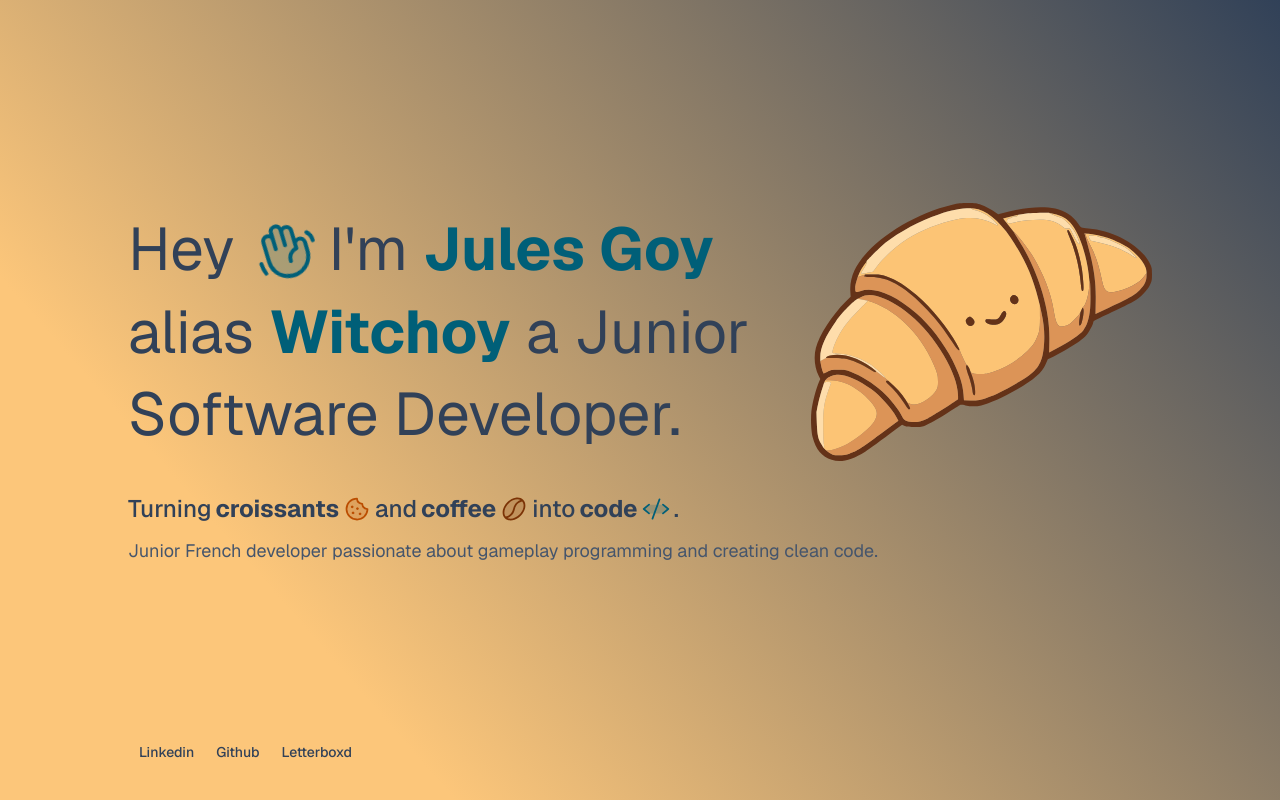
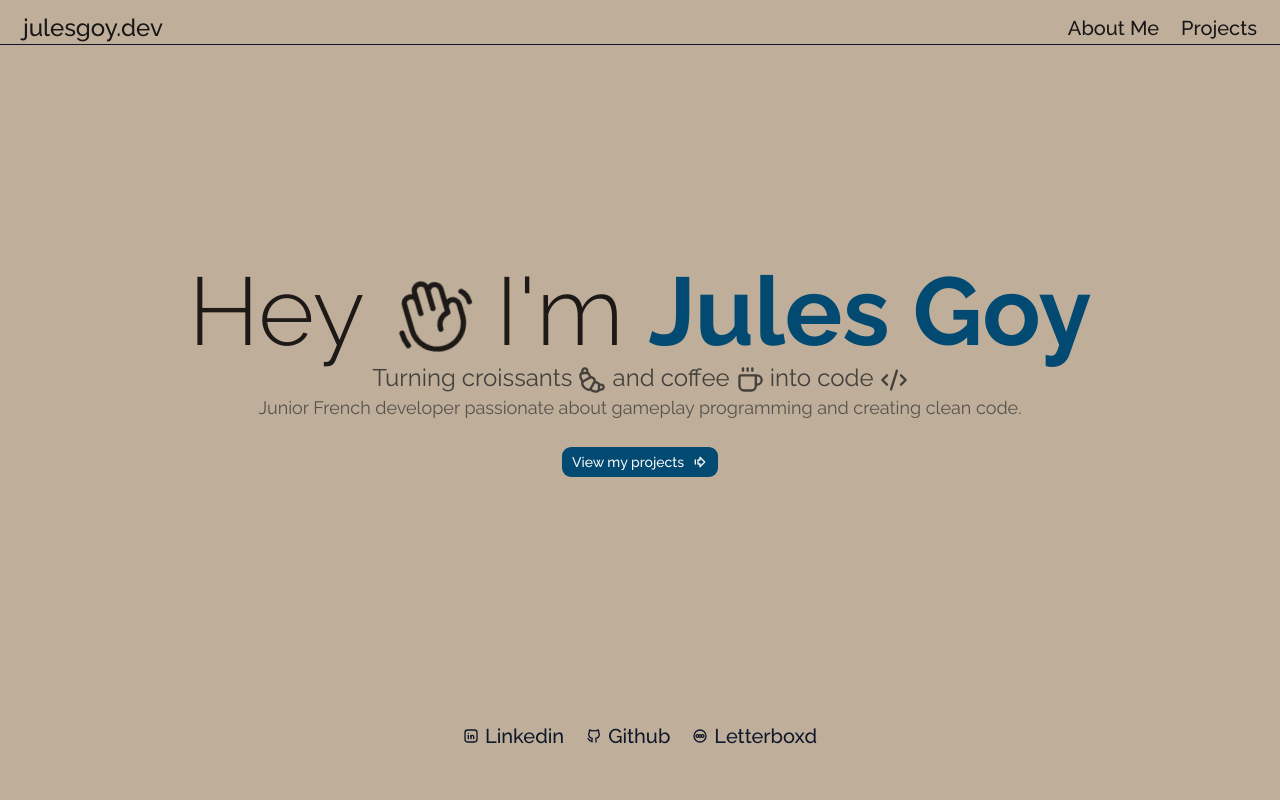
Before and after one commit to Witchoy/portfolio-nextjs, a Next.js app: page / in a window 1280 px wide. Built offline with nearby package versions, Linux system fonts and the light colour scheme.

Commit message:
feat: changed home style

```diff
--- a/app/global.css
+++ b/app/global.css
@@ -7,11 +7,6 @@
 :root {
   --background: oklch(1 0 0);
   --foreground: oklch(0.145 0 0);
-  --hero-gradient: linear-gradient(
-    49deg,
-    rgba(252, 198, 122, 1) 23%,
-    rgba(49, 65, 88, 1) 100%
-  );
   --card: oklch(1 0 0);
   --card-foreground: oklch(0.145 0 0);
   --popover: oklch(1 0 0);
@@ -132,8 +127,13 @@
   }
 }
 
-.hero-bg {
-  background: var(--hero-gradient);
+.noise {
+  background: linear-gradient(to right, #bfae99), url(/public/noise.svg);
+  filter: contrast(170%) brightness(1000%);
+}
+
+.background-vanilla-dust {
+  background: #bfae99;
 }
 
 .wave {
--- a/app/layout.tsx
+++ b/app/layout.tsx
@@ -1,10 +1,14 @@
 import "@/app/global.css";
 import type { Metadata } from "next";
-import { Geist } from "next/font/google";
+import { Raleway } from "next/font/google";
 import { cn } from "@/lib/utils";
 import { TooltipProvider } from "@/components/ui/tooltip";
 
-const geist = Geist({ subsets: ["latin"], variable: "--font-sans" });
+const font = Raleway({
+  subsets: ["latin"],
+  variable: "--font-sans",
+  weight: ["100", "200", "300", "400", "500", "600", "700"],
+});
 
 export const metadata: Metadata = {
   title: "Jules Goy",
@@ -17,7 +21,7 @@ export default function RootLayout({
   children: React.ReactNode;
 }>) {
   return (
-    <html lang="en" className={cn("dark", "font-sans", geist.variable)}>
+    <html lang="en" className={cn("light", "font-sans", font.variable)}>
       <body className="bg-background">
         <TooltipProvider>{children}</TooltipProvider>
       </body>
--- a/app/page.tsx
+++ b/app/page.tsx
@@ -1,95 +1,138 @@
 "use client";
 
-import Image from "next/image";
 import {
-  CodeIcon,
-  CoffeeBeanIcon,
-  CookieIcon,
-  HandWavingIcon,
-} from "@phosphor-icons/react";
-import {
-  Tooltip,
-  TooltipContent,
-  TooltipTrigger,
-} from "@/components/ui/tooltip";
+  LuArrowBigRightDash,
+  LuCoffee,
+  LuCodeXml,
+  LuCroissant,
+} from "react-icons/lu";
+import { PiHandWaving } from "react-icons/pi";
 import { motion } from "motion/react";
 import SocialLinks from "@/components/social-links";
+import MenuBar from "@/components/menu-bar";
+import { Button } from "@/components/ui/button";
 
 export default function Home() {
   return (
-    <main className="hero-bg relative min-h-screen flex flex-col justify-center px-12 lg:px-32 2xl:px-128s">
-      <div className="flex items-center gap-8">
-        <div className="flex-1 text-slate-700 text-6xl">
-          <p className="leading-snug">
-            Hey{" "}
-            <HandWavingIcon
-              size={64}
-              className="wave text-cyan-800 inline align-middle"
-              weight="duotone"
-            />{" "}
-            I&apos;m{" "}
+    <main className="min-h-screen flex flex-col background-vanilla-dust">
+      <MenuBar />
+      <div className="flex-1 flex justify-center items-center">
+        <div className="text-stone-900 text-center">
+          <p className="text-8xl font-light">
+            Hey <PiHandWaving size={84} className="wave inline align-middle" />{" "}
+            I'm{" "}
             <motion.strong
-              className="text-cyan-800"
+              className="text-sky-900 font-bold"
               whileHover={{ scale: 1.1 }}
               style={{ display: "inline-block" }}
             >
               Jules Goy
-            </motion.strong>{" "}
-            alias{" "}
-            <motion.strong
-              className="text-cyan-800"
-              whileHover={{ scale: 1.1 }}
-              style={{ display: "inline-block" }}
-            >
-              Witchoy
-            </motion.strong>{" "}
-            a Junior Software Developer.
+            </motion.strong>
           </p>
-        </div>
-        <Image
-          src="/no_background_ai_slop.svg"
-          width={1}
-          height={1}
-          alt="Placeholder ai slop image"
-          className="w-1/3 hidden md:block"
-        />
-      </div>
-      <section className="py-8">
-        <div className="flex flex-col gap-3 text-slate-700">
-          <h4 className="text-2xl font-medium flex items-center flex-wrap gap-1">
-            Turning <strong>croissants</strong>
-            <Tooltip>
-              <TooltipTrigger asChild>
-                <button className="inline-flex items-center align-middle cursor-help">
-                  <CookieIcon
-                    size={28}
-                    weight="duotone"
-                    className="text-amber-700"
-                  />
-                </button>
-              </TooltipTrigger>
-              <TooltipContent>
-                <p>I couldn&apos;t find a croissant icon...</p>
-              </TooltipContent>
-            </Tooltip>
-            and <strong>coffee</strong>
-            <CoffeeBeanIcon
-              size={28}
-              weight="duotone"
-              className="text-amber-900"
-            />
-            into <strong>code</strong>{" "}
-            <CodeIcon size={28} weight="duotone" className="text-cyan-800" />.
-          </h4>
-          <p className="text-lg text-slate-600">
+          <p className="text-2xl text-stone-700">
+            Turning croissants{" "}
+            <LuCroissant size={28} className="inline align-middle" /> and coffee{" "}
+            <LuCoffee size={28} className="inline align-middle" /> into code{" "}
+            <LuCodeXml size={28} className="inline align-middle" />
+          </p>
+          <p className="text-lg text-stone-600">
             Junior French developer passionate about gameplay programming and
             creating clean code.
           </p>
+          <Button className="my-6 bg-sky-900">
+            <a href="https://julesgoy.dev/projects">
+              <span className="inline-flex items-center gap-2">
+                View my projects
+                <LuArrowBigRightDash />
+              </span>
+            </a>
+          </Button>
         </div>
-      </section>
-      <section className="absolute bottom-8 left-12 lg:left-32">
+      </div>
+      <div className="flex mb-12 justify-center align-center">
         <SocialLinks />
-      </section>
+      </div>
     </main>
   );
 }
+
+// export default function Home() {
+//   return (
+//     <main className="hero-bg relative min-h-screen flex flex-col justify-center">
+//       <div className="px-12 lg:px-32 2xl:px-128s">
+//         <div className="flex items-center gap-8">
+//           <div className="flex-1 text-slate-700 text-6xl">
+//             <p className="leading-snug">
+//               Hey{" "}
+//               <HandWavingIcon
+//                 size={64}
+//                 className="wave text-cyan-800 inline align-middle"
+//                 weight="duotone"
+//               />{" "}
+//               I&apos;m{" "}
+//               <motion.strong
+//                 className="text-cyan-800"
+//                 whileHover={{ scale: 1.1 }}
+//                 style={{ display: "inline-block" }}
+//               >
+//                 Jules Goy
+//               </motion.strong>{" "}
+//               {/* alias{" "}
+//               <motion.strong
+//                 className="text-cyan-800"
+//                 whileHover={{ scale: 1.1 }}
+//                 style={{ display: "inline-block" }}
+//               >
+//                 Witchoy
+//               </motion.strong>{" "}
+//               a Junior Software Developer. */}
+//             </p>
+//           </div>
+//           {/* <Image
+//             src="/no_background_ai_slop.svg"
+//             width={1}
+//             height={1}
+//             alt="Placeholder ai slop image"
+//             className="w-1/3 hidden md:block"
+//           /> */}
+//         </div>
+//         <section className="py-8">
+//           <div className="flex flex-col gap-3 text-slate-700">
+//             <h4 className="text-2xl font-medium flex items-center flex-wrap gap-1">
+//               Turning <strong>croissants</strong>
+//               <Tooltip>
+//                 <TooltipTrigger asChild>
+//                   <button className="inline-flex items-center align-middle cursor-help">
+//                     <CookieIcon
+//                       size={28}
+//                       weight="duotone"
+//                       className="text-amber-700"
+//                     />
+//                   </button>
+//                 </TooltipTrigger>
+//                 <TooltipContent>
+//                   <p>I couldn&apos;t find a croissant icon...</p>
+//                 </TooltipContent>
+//               </Tooltip>
+//               and <strong>coffee</strong>
+//               <CoffeeBeanIcon
+//                 size={28}
+//                 weight="duotone"
+//                 className="text-amber-900"
+//               />
+//               into <strong>code</strong>{" "}
+//               <CodeIcon size={28} weight="duotone" className="text-cyan-800" />.
+//             </h4>
+//             <p className="text-lg text-slate-600">
+//               Junior French developer passionate about gameplay programming and
+//               creating clean code.
+//             </p>
+//           </div>
+//         </section>
+//       </div>
+//       <section className="absolute bottom-8 left-12 lg:left-32">
+//         <SocialLinks />
+//       </section>
+//     </main>
+//   );
+// }
--- /dev/null
+++ b/components/menu-bar.tsx
@@ -0,0 +1,29 @@
+import { Button } from "@/components/ui/button";
+import { Separator } from "@/components/ui/separator";
+import { menuBar } from "@/lib/data";
+
+export default function MenuBar() {
+  return (
+    <div>
+      <div className="flex justify-between text-stone-700 mx-3 mt-3 mb-0">
+        <div>
+          <Button variant={"link"}>
+            <a href="https://julesgoy.dev/" className="text-2xl">
+              julesgoy.dev
+            </a>
+          </Button>
+        </div>
+        <div>
+          {menuBar.map((item) => (
+            <Button key={item.name} variant="link" asChild>
+              <a href={item.url} className="text-2xl">
+                <span className="text-xl">{item.name}</span>
+              </a>
+            </Button>
+          ))}
+        </div>
+      </div>
+      <Separator className="bg-slate-900" />
+    </div>
+  );
+}
--- a/components/social-links.tsx
+++ b/components/social-links.tsx
@@ -5,14 +5,10 @@ export default function SocialLinks() {
   return (
     <div className="flex">
       {socialLinks.map((item) => (
-        <Button key={item.name} variant="ghost" asChild>
-          <a
-            href={item.url}
-            target="_blank"
-            rel="noreferrer"
-            className="text-lg text-slate-700"
-          >
-            {item.name}
+        <Button key={item.name} variant="link" asChild>
+          <a href={item.url} target="_blank" rel="noopener noreferrer">
+            <item.icon className="text-slate-900 text-xl" />
+            <span className="text-xl text-slate-900">{item.name}</span>
           </a>
         </Button>
       ))}
--- a/lib/data.tsx
+++ b/lib/data.tsx
@@ -67,4 +67,15 @@ export const socialLinks = [
   },
 ];
 
+export const menuBar = [
+  {
+    name: "About Me",
+    url: "https://julesgoy.dev/about_me",
+  },
+  {
+    name: "Projects",
+    url: "https://julesgoy.dev/projects",
+  },
+];
+
 export default tech;
--- a/package.json
+++ b/package.json
@@ -26,6 +26,7 @@
     "react-dom": "19.2.3",
     "react-icons": "^5.6.0",
     "shadcn": "^4.0.6",
+    "styled-components": "^6.3.11",
     "tailwind-merge": "^3.5.0",
     "tailwindcss": "^4.2.1",
     "tw-animate-css": "^1.4.0"
```
Also changed, not shown: public/noise.svg (added), 1 other file (tests, documents, lock files or other folders).
